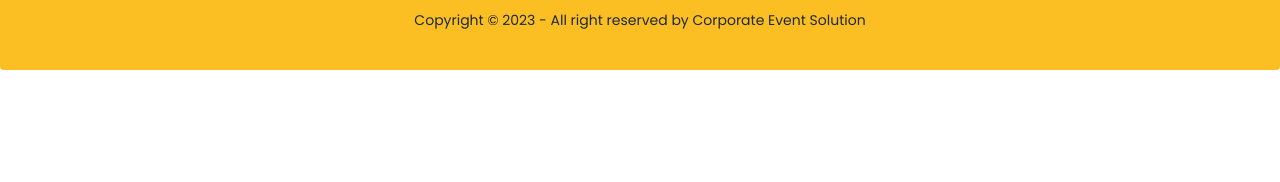
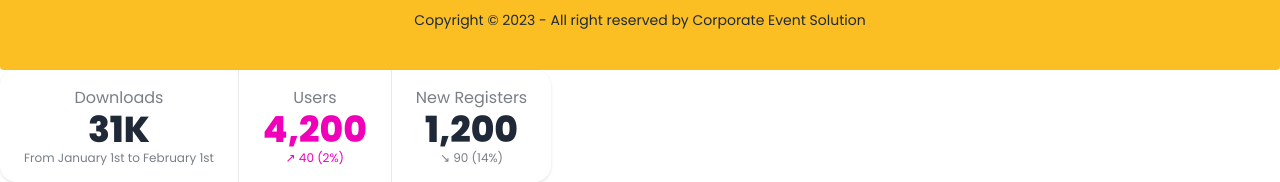
Before and after one commit to alfaz08/event-management-web, a React (Vite) app: page / in a window 1280 px wide. Shown: the part 2954-3136 px from the top of the page. Before the commit the page ends 3024 px from the top, so only its background shows below. Built offline with nearby package versions, Linux system fonts and the light colour scheme; no server answers.

Commit message:
specific card details is added

```diff
--- a/src/components/Footer/Footer.jsx
+++ b/src/components/Footer/Footer.jsx
@@ -21,6 +21,27 @@
     <p>Copyright © 2023 - All right reserved by Corporate Event Solution</p>
   </aside>
 </footer>
+<div className="stats shadow">
+
+  <div className="stat place-items-center">
+    <div className="stat-title">Downloads</div>
+    <div className="stat-value">31K</div>
+    <div className="stat-desc">From January 1st to February 1st</div>
+  </div>
+
+  <div className="stat place-items-center">
+    <div className="stat-title">Users</div>
+    <div className="stat-value text-secondary">4,200</div>
+    <div className="stat-desc text-secondary">↗︎ 40 (2%)</div>
+  </div>
+
+  <div className="stat place-items-center">
+    <div className="stat-title">New Registers</div>
+    <div className="stat-value">1,200</div>
+    <div className="stat-desc">↘︎ 90 (14%)</div>
+  </div>
+
+</div>
     </div>
   );
 };
--- a/src/components/Navbar/Navbar.jsx
+++ b/src/components/Navbar/Navbar.jsx
@@ -44,7 +44,7 @@
         {navLinks}
       </ul>
     </div>
-    <img className=" w-24" src="/src/assets/COrporate.png" alt="" />
+    <img className="hidden md:block w-24" src="/src/assets/COrporate.png" alt="" />
   </div>
   <div className="navbar-center hidden lg:flex">
     <ul className="menu menu-horizontal px-1">
--- a/src/components/Services/SingleService.jsx
+++ b/src/components/Services/SingleService.jsx
@@ -12,7 +12,12 @@
     <h2 className="card-title text-center">{event_name}</h2>
     <p>Price: $ {price}</p>
     <div className="card-actions justify-center">
-      <button className="btn btn-warning"><Link to={`/card/${id}`}>See Details</Link></button>
+    <Link to={`/card/${id}`}>
+    <button className="btn btn-warning">
+      See Details
+      </button>
+      </Link>
+
     </div>
   </div>
 </div>
--- a/src/pages/CardDetails/SingleCardDetails.jsx
+++ b/src/pages/CardDetails/SingleCardDetails.jsx
@@ -1,10 +1,72 @@
-
+import { Link } from "react-router-dom";
 
 const SingleCardDetails = ({singleCard}) => {
   const {event_name,id,image,price,short_description} =singleCard;
   return (
-    <div>
-      <img src={image} alt="" />
+    <div className="grid grid-cols-2 mt-4 gap-6">
+
+      <div className="md:border md:border-amber-400">
+        <img className=" h-[250px] md:h-[500px] w-full" src={image} alt="" />
+      </div>
+
+      <div>
+        <h1 className="font-bold ">Event Name: {event_name}</h1>
+        <div className="rating mt-2">
+  <input type="radio" name="rating-1" className="mask mask-star bg-amber-400" />
+  <input type="radio" name="rating-1" className="mask mask-star  bg-amber-400"  />
+  <input type="radio" name="rating-1" className="mask mask-star  bg-amber-400" checked/>
+  <input type="radio" name="rating-1" className="mask mask-star  bg-amber-400" />
+  <input type="radio" name="rating-1" className="mask mask-star  bg-amber-400" />
+</div>
+         <h2 className="text-lg mt-2">{short_description}</h2>
+
+         <h2 className="font-bold mt-2">$ {price}</h2>
+         <div className="bg-amber-400 flex justify-between items-center sm:w-[200px] md:w-[400px] h-[100px] rounded-lg mt-4">
+          <div>
+            <h2 className="ml-2 font-bold">ENJOY EXCLUSIVE <br />OFFERS & DISCOUNT</h2>
+          </div>
+          <div>
+            <h2 className="mr-2 font-bold">Book Now</h2>
+          </div>
+         </div>
+         <div>
+
+         </div>
+
+
+
+         <div>
+          <div>
+
+          </div>
+
+          {/* <h2>Add Promo code or voucher</h2>
+          <input type="text" placeholder="Type here" className="input input-bordered border-amber-400 input-accent w-full max-w-xs" /> */}
+        <div className="flex items-center mt-4 sm: w-[50px] md:w-[400px]">
+  <input
+    type="text"
+    className=" px-4 py-2 border border-amber-400 rounded-l-md focus:outline-none focus:ring focus:border-blue-300 flex-grow"
+    placeholder="Enter Your Coupon Code"
+  />
+  <button
+    className="px-4 py-2 bg-amber-400 font-bold rounded-r-md hover:bg-blue-600 focus:outline-none focus:ring focus:bg-blue-600"
+  >
+    Apply
+  </button>
+</div>
+
+<div>
+         <Link to="/cart">
+         <button className="btn btn-warning mt-4"> Add to Cart</button>
+         </Link>
+         </div>
+         </div>
+
+
+
+
+      </div>
+
     </div>
   );
 };
```
